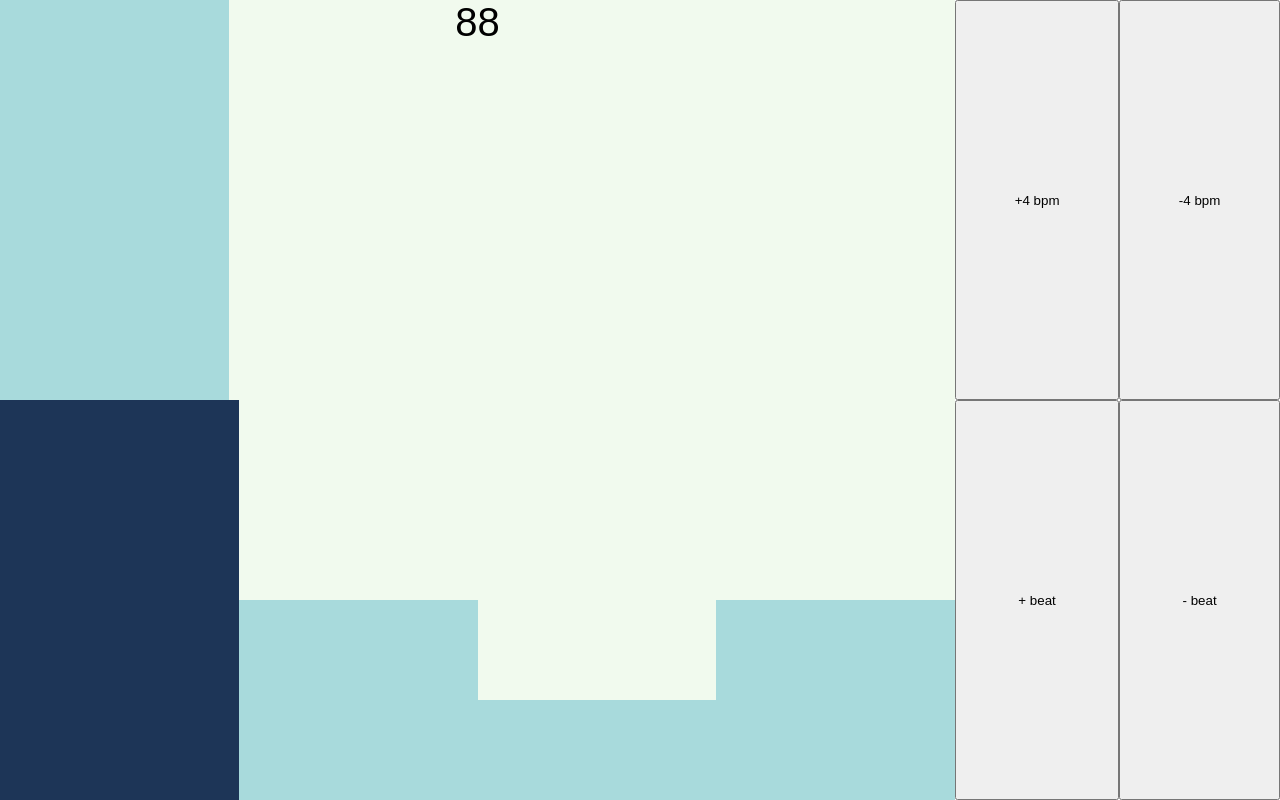
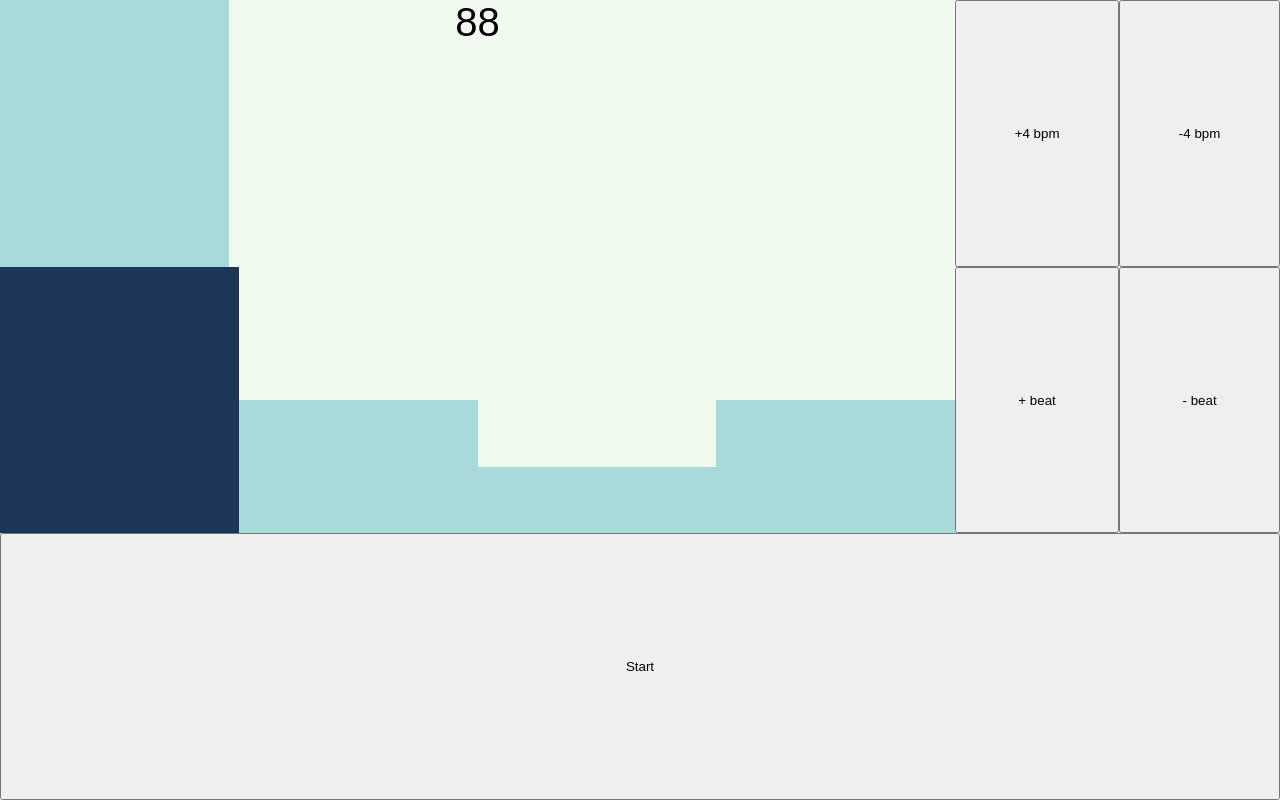
Before and after one commit to willthefirst/metronome, a React (Create React App) app: page / in a window 1280 px wide. Built offline with nearby package versions, Linux system fonts and the light colour scheme.

Commit message:
toggling start/stop button with state

```diff
--- /dev/null
+++ b/src/Metronome/PlayButton.tsx
@@ -0,0 +1,21 @@
+import React, { useState } from "react";
+import layout from "../styles/layout.module.scss";
+
+function PlayButton() {
+	const [playing, setPlaying] = useState(false);
+
+	return (
+		<div className={layout.row}>
+			<button
+				style={{ width: "100%" }}
+				onClick={() => {
+					setPlaying(!playing);
+				}}
+			>
+				{playing ? "Stop" : "Start"}
+			</button>
+		</div>
+	);
+}
+
+export default PlayButton;
--- a/src/Metronome/index.tsx
+++ b/src/Metronome/index.tsx
@@ -2,12 +2,14 @@ import React from "react";
 import layout from "../styles/layout.module.scss";
 import BPM from "./BPM";
 import Conductor from "./Conductor";
+import PlayButton from "./PlayButton"
 
 function Metronome() {
 	return (
 		<div className={layout.container}>
 			<BPM />
 			<Conductor />
+			<PlayButton />
 		</div>
 	);
 }
```
